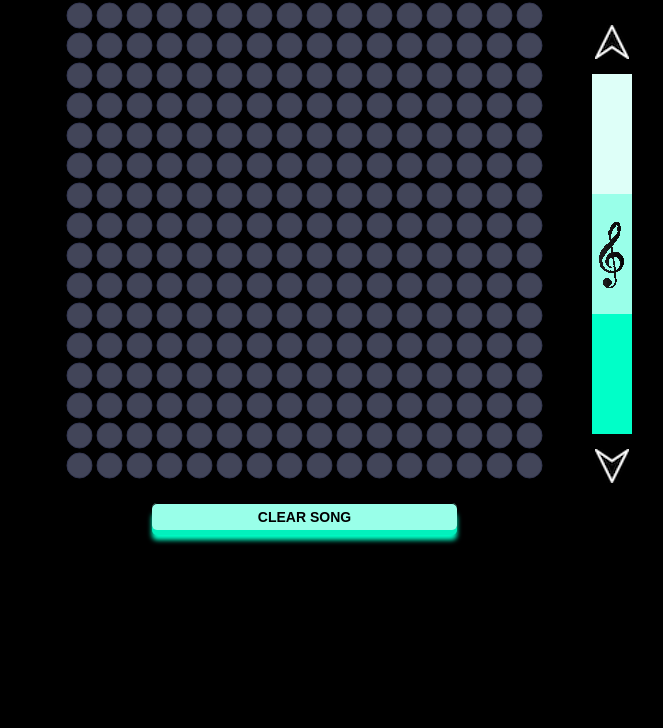
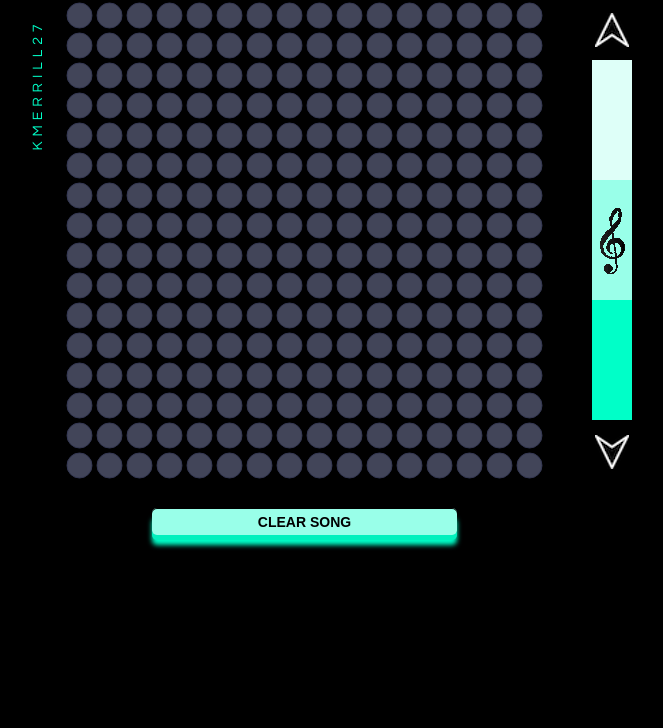
Before and after one commit to kmerrill27/tenorion, a plain HTML site: page public/index.html in a window 1280 px wide. Shown: the part 72-800 px from the top of the page, without its empty margins (33-696 px from the left). Drawn offline with nearby package versions, Linux system fonts and the light colour scheme.

Commit message:
finished

```diff
--- a/public/css/tenorion.css
+++ b/public/css/tenorion.css
@@ -1,30 +1,29 @@
 body {
 	background-color: black;
 	color: white;
-	font-family: "Courier", sans-serif;
+	font-family: "Century Gothic", sans-serif;
+	text-align: center;
 	-webkit-user-select: none;
 	-moz-user-select: -moz-none;
 	user-select: none;
 }
 
-.title {
+h1 {
 	top: 0px;
-	position: absolute;
-	left: 165px;
-	width: 345px;
-	text-align: center;
+	font-weight: normal;
 }
 
-.buttonBar {
+.center {
 	position: absolute;
-	top: 575px;
-	left: 185px;
+	left: 65px;
+	width: 545px;
 }
 
 #octaveBar {
 	position: absolute;
-	top: 82px;
+	top: 70px;
 	left: 625px;
+	height: 545px;
 }
 
 .octave {
@@ -53,10 +52,8 @@ body {
 	background-color: #DEFFF8;
 }
 
-.canvas {
-	position: absolute;
+canvas {
 	top: 40px;
-	left: 65px;
 }
 
 #whiteCanvas {
@@ -65,6 +62,22 @@ body {
 
 #rippleCanvas {
 	z-index: 2;
+}
+
+#signature {
+	position: absolute;
+	top: 150px;
+	left: 5px;
+	color: #00FFC8;
+	text-transform: uppercase;
+	letter-spacing: 5px;
+	font-size: 14px;
+	-webkit-transform: rotate(-90deg);
+	-moz-transform: rotate(90deg);
+}
+
+.buttonBar {
+	top: 580px;
 }
 
 button {
--- a/public/index.html
+++ b/public/index.html
@@ -5,10 +5,11 @@
 <title>Tenori-on</title>
 <link rel="stylesheet" href="css/tenorion.css" type="text/css"/>
 <script src="http://ajax.googleapis.com/ajax/libs/jquery/1/jquery.min.js"></script>
+<script src="js/tones.js"></script>
 <script src="js/tenorion.js"></script>
 </head>
 <body>
-	<h1 class="title">Play me</h1>
+	<h1 class="title center">Play me</h1>
 	<div id="octaveBar">
 		<img class="arrow" src="images/upArrow.png">
 		<div id="highOct" class="octave" ondrop="drop(event)"
@@ -22,11 +23,12 @@
 			ondragover="allowDrop(event)"></div>
 		<img class="arrow" src="images/downArrow.png">
 	</div>
+	<div id="signature">kmerrill27</div>
 	<div>
-		<canvas id="rippleCanvas" width="545" height="545" class="canvas"></canvas>
-		<canvas id="whiteCanvas" width="545" height="545" class="canvas"></canvas>
+		<canvas id="rippleCanvas" width="545" height="545" class="center"></canvas>
+		<canvas id="switchCanvas" width="545" height="545" class="center"></canvas>
 	</div>
-	<div class="buttonBar">
+	<div class="buttonBar center">
 		<button id="clearButton" type="button">Clear song</button>
 	</div>
 </body>
--- a/public/js/tenorion.js
+++ b/public/js/tenorion.js
@@ -6,46 +6,31 @@
  *
  **/
 var switchSize = 25, switchSpace = 5, switchOffset = 35, numSwitches = 16;
-var mouseX, mouseY;
-var xCoord, yCoord;
-var whiteCanvas, rippleCanvas, whiteCtx, rippleCtx;
-var canvasSize;
-var offColor = "#424559", onColor = "#A9AECC", playColor = "#EDEFFF", strokeColor = "#343854";
-var rippleColor = "rgba(237, 239, 255, 0.03)"
+var rippleOffset = 50;
 var tonePause = 150, ripplePause = 40;
 var dragging = false, turningOn = false;
-var rippleOffset = 50;
-var whiteSwitches = new Array(numSwitches);
-var currTones;
-var tonesDir = "tones/", tonesExt = ".wav";
-var lowTones = ["4C", "4B", "4A", "3G", "3F", "3E", "3D", "3C", "3B", "3A",
-	"2G", "2F", "2E", "2D", "2C", "2B"];
-var midTones = ["5C", "5B", "5A", "4G", "4F", "4E", "4D", "4C", "4B", "4A",
-	"3G", "3F", "3E", "3D", "3C", "3B"];
-var highTones = ["6C", "6B", "6A", "5G", "5F", "5E", "5D", "5C", "5B", "5A",
-	"4G", "4F", "4E", "4D", "4C", "4B"];
+var offColor = "#424559", onColor = "#A9AECC", playColor = "#EDEFFF";
+var strokeColor = "#343854", rippleColor = "rgba(237, 239, 255, 0.03)";
+var switches = new Array(numSwitches);
+var switchCanvas, rippleCanvas, switchCtx, rippleCtx;
+var canvasSize;
+var mouseX, mouseY;
 
 $(document).ready(function() {
-	whiteCanvas = $("#whiteCanvas");
-	whiteCtx = whiteCanvas[0].getContext("2d");
-	whiteCtx.strokeStyle = strokeColor;
-	canvasSize = whiteCanvas.width();
+	// Set up switch canvas
+	switchCanvas = $("#switchCanvas");
+	switchCtx = switchCanvas[0].getContext("2d");
+	switchCtx.strokeStyle = strokeColor;
+	canvasSize = switchCanvas.width();
+
+	// Draw the Tenori-on
+	initBoard();
+
+	// Set up ripple canvas
 	rippleCanvas = $("#rippleCanvas");
 	rippleCtx = rippleCanvas[0].getContext("2d");
 	rippleCtx.strokeStyle = rippleColor;
 	rippleCtx.lineWidth = 20;
-
-	// Draw the Tenori-on
-	initBoard();
-
-	// Turn off all notes when the clear button is pressed
-	$("#clearButton").mousedown(function() {
-		for (var y = 0; y < numSwitches; y++) {
-			for (var x = 0; x < numSwitches; x++) {
-				turnOff(whiteSwitches[y][x]);
-			}
-		}
-	});
 
 	// If the mouse is pressed, toggle the current switch and set up
 	// the current drag
@@ -54,7 +39,7 @@ $(document).ready(function() {
 			coords = getSwitch(event.pageX, event.pageY);
 
 			if (coords != null) {
-				var currSwitch = whiteSwitches[coords[1]][coords[0]];
+				var currSwitch = switches[coords[1]][coords[0]];
 				turningOn = currSwitch.on;
 			}
 
@@ -79,27 +64,40 @@ $(document).ready(function() {
 	rippleCanvas.mouseup(function(event) {
 		for (var y = 0; y < numSwitches; y++) {
 			for (var x = 0; x < numSwitches; x++) {
-				whiteSwitches[y][x].draggedOver = false;
+				switches[y][x].draggedOver = false;
+			}
+		}
+	});
+
+	// Turn off all notes when the clear button is pressed
+	$("#clearButton").mousedown(function() {
+		for (var y = 0; y < numSwitches; y++) {
+			for (var x = 0; x < numSwitches; x++) {
+				turnOff(switches[y][x]);
 			}
 		}
 	});
 });
 
+// Save x and y coordinates of mouse click
+function trackMouse(event) {
+	mouseX = event.pageX;
+	mouseY = event.pageY;
+};
+
 // Create Tenori-on, which is a 16x16 grid of LED switches
 function initBoard() {
+
 	// Load middle octave tones
-	for (var i = 0; i < numSwitches; i++) {
-		midTones[i] = new Audio(tonesDir + midTones[i] + tonesExt);
-	}
-	currTones = midTones;
+	initTones(numSwitches);
 
 	for (var y = 0; y < numSwitches; y++) {
-		whiteSwitches[y] = new Array(numSwitches);
+		switches[y] = new Array(numSwitches);
 		for (var x = 0; x < numSwitches; x++) {
 			xCoord = switchOffset + switchSize*x + switchSpace*x;
 			yCoord = switchOffset + switchSize*y + switchSpace*y;
 			drawSwitch(xCoord, yCoord, offColor);
-			whiteSwitches[y][x] = new ledSwitch(xCoord, yCoord);
+			switches[y][x] = new ledSwitch(xCoord, yCoord);
 		}
 	}
 
@@ -107,10 +105,37 @@ function initBoard() {
 	setInterval(function(){playTenorion()}, tonePause*numSwitches);
 
 	// Load other tones later so playback can start with middle octave tones
-	for (var i = 0; i < numSwitches; i++) {
-		lowTones[i] = new Audio(tonesDir + lowTones[i] + tonesExt);
-		highTones[i] = new Audio(tonesDir + highTones[i] + tonesExt);
+	loadAllTones(numSwitches);
+};
+
+// Create new LED switch
+function ledSwitch(xCoord, yCoord) {
+	this.x = xCoord;
+	this.y = yCoord;
+	this.on = false;
+	this.interval = null;
+	this.draggedOver = false;
+};
+
+// Draw a switch at the given location
+function drawSwitch(xCoord, yCoord, color, offset) {
+	// If no offset specified, set it to zero.
+	if (offset == null) {
+		offset = 0;
 	}
+	switchCtx.fillStyle = color;
+	switchCtx.beginPath();
+	switchCtx.clearRect(xCoord-1, yCoord-1, switchSize+2, switchSize+2);
+	switchCtx.arc(xCoord+switchSize/2, yCoord+switchSize/2, switchSize/2 + offset, 0,
+		Math.PI*2, true);
+	switchCtx.fill();
+	switchCtx.stroke();
+};
+
+// Turn on the given switch
+function turnOn(currSwitch) {
+	currSwitch.on = true;
+	drawSwitch(currSwitch.x, currSwitch.y, onColor);
 };
 
 // Turn off the given switch
@@ -120,12 +145,6 @@ function turnOff(currSwitch) {
 	setTimeout(function(){drawSwitch(currSwitch.x, currSwitch.y, offColor)}, 275);
 	clearInterval(currSwitch.interval);
 	currSwitch.interval = null;
-};
-
-// Turn on the given switch
-function turnOn(currSwitch) {
-	currSwitch.on = true;
-	drawSwitch(currSwitch.x, currSwitch.y, onColor);
 };
 
 // Turn the switch at the given coordinates on or off if appropriate
@@ -138,7 +157,7 @@ function toggle() {
 		row = coords[0];
 		col = coords[1];
 
-		var currSwitch = whiteSwitches[col][row];
+		var currSwitch = switches[col][row];
 
 		// Only toggle each switch once during a single drag
 		if (!currSwitch.draggedOver) {
@@ -152,30 +171,7 @@ function toggle() {
 		}
 
 		currSwitch.draggedOver = true;
-		whiteSwitches[col][row] = currSwitch;
-	}
-};
-
-// Play through the turned-on notes by iterating over the columns
-function playTenorion() {
-	var pause = 0;
-	for (var col = 0; col < numSwitches; col++) {
-		nextColumn(col, pause);
-		pause = pause + tonePause;
-	}
-};
-
-// Move to the next column to be played
-function nextColumn(col, pause) {
-	setTimeout(function(){playColumn(col)}, pause);
-};
-
-// Simultaneously play all turned-on switches in the given column
-function playColumn(col) {
-	for (var row = 0; row < numSwitches; row++) {
-		if (whiteSwitches[row][col].on) {
-			playSwitch(whiteSwitches[row][col], currTones[row]);
-		}
+		switches[col][row] = currSwitch;
 	}
 };
 
@@ -187,61 +183,28 @@ function playSwitch(currSwitch, tone) {
 	setTimeout(function(){drawSwitch(currSwitch.x, currSwitch.y, onColor)}, 250);
 };
 
-// Draw a switch at the given location
-function drawSwitch(xCoord, yCoord, color, offset) {
-	// If no offset specified, set it to zero.
-	if (offset == null) {
-		offset = 0;
+// Simultaneously play all turned-on switches in the given column
+function playColumn(col) {
+	for (var row = 0; row < numSwitches; row++) {
+		if (switches[row][col].on) {
+			playSwitch(switches[row][col], currTones[row]);
+		}
 	}
-	whiteCtx.fillStyle = color;
-	whiteCtx.beginPath();
-	whiteCtx.clearRect(xCoord-1, yCoord-1, switchSize+2, switchSize+2);
-	whiteCtx.arc(xCoord+switchSize/2, yCoord+switchSize/2, switchSize/2 + offset, 0,
-		Math.PI*2, true);
-	whiteCtx.fill();
-	whiteCtx.stroke();
 };
 
-// Save x and y coordinates of mouse click
-function trackMouse(event) {
-	mouseX = event.pageX;
-	mouseY = event.pageY;
+// Move to the next column to be played
+function nextColumn(col, pause) {
+	setTimeout(function(){playColumn(col)}, pause);
 };
 
-// Create new LED switch
-function ledSwitch(xCoord, yCoord) {
-	this.x = xCoord;
-	this.y = yCoord;
-	this.on = false;
-	this.interval = null;
-	this.draggedOver = false;
+// Play through the turned-on notes by iterating over the columns
+function playTenorion() {
+	var pause = 0;
+	for (var col = 0; col < numSwitches; col++) {
+		nextColumn(col, pause);
+		pause = pause + tonePause;
+	}
 };
-
-// Use mouse coordinates to determine on which switch the user clicked
-function getSwitch(xCoord, yCoord) {
-	// Calculate canvas element offset from top and left of window
-	var xOffset = whiteCanvas[0].offsetLeft + whiteCanvas[0].clientLeft +
-		whiteCanvas[0].scrollLeft;
-	var yOffset = whiteCanvas[0].offsetTop + whiteCanvas[0].clientTop +
-		whiteCanvas[0].scrollTop;
-
-	// Estimate of clicked switch's column and row in grid
-	xCoord = (xCoord - switchOffset - xOffset) / (switchSize + switchSpace);
-	yCoord = (yCoord - switchOffset - yOffset) / (switchSize + switchSpace);
-	var col = Math.floor(xCoord);
-	var row = Math.floor(yCoord);
-
-	// If user did not click on a switch - i.e. in the gridlines or on the outer
-	// border - return null
-	if (((xCoord - col) > .9) || ((yCoord - row) > .9) ||
-		row > (numSwitches-1) || col > (numSwitches-1) || row < 0 || col < 0) {
-		return null;
-	}
-
-	// If user clicked on a switch, return the switch's column and row
-	return [col, row];
-};
-
 
 // Draw light rippling out from the given location
 function ripple(xCoord, yCoord, size) {
@@ -261,27 +224,27 @@ function ripple(xCoord, yCoord, size) {
  	}
  };
 
-// Make drag and drop permissible
-function allowDrop(event) {
-	event.preventDefault();
+// Use mouse coordinates to determine on which switch the user clicked
+function getSwitch(xCoord, yCoord) {
+	// Calculate canvas element offset from top and left of window
+	var xOffset = switchCanvas[0].offsetLeft + switchCanvas[0].clientLeft +
+		switchCanvas[0].scrollLeft;
+	var yOffset = switchCanvas[0].offsetTop + switchCanvas[0].clientTop +
+		switchCanvas[0].scrollTop;
+
+	// Estimate of clicked switch's column and row in grid
+	xCoord = (xCoord - switchOffset - xOffset) / (switchSize + switchSpace);
+	yCoord = (yCoord - switchOffset - yOffset) / (switchSize + switchSpace);
+	var col = Math.floor(xCoord);
+	var row = Math.floor(yCoord);
+
+	// If user did not click on a switch - i.e. in the gridlines or on the outer
+	// border - return null
+	if (((xCoord - col) > .9) || ((yCoord - row) > .9) ||
+		row > (numSwitches-1) || col > (numSwitches-1) || row < 0 || col < 0) {
+		return null;
+	}
+
+	// If user clicked on a switch, return the switch's column and row
+	return [col, row];
 };
-
-// Save image to be dropped
-function drag(event) {
-	event.dataTransfer.setData("Image", event.target.id);
-};
-
-// Move image to selected element
-function drop(event) {
- 	event.preventDefault();
- 	var treble = event.dataTransfer.getData("Image");
- 	event.target.appendChild($("#" + treble)[0]);
- 	// Change tones to selected octave
- 	if (event.target.id == "highOct") {
- 		currTones = highTones;
- 	} else if (event.target.id == "midOct") {
- 		currTones = midTones;
- 	} else {
- 		currTones = lowTones;
- 	}
-};
--- /dev/null
+++ b/public/js/tones.js
@@ -0,0 +1,56 @@
+/**
+ *
+ * Audio functionality for Tenori-on.
+ *
+ * @author Kim Merrill
+ *
+ **/
+var tonesDir = "tones/", tonesExt = ".wav";
+var currTones;
+var lowTones = ["4C", "4B", "4A", "3G", "3F", "3E", "3D", "3C", "3B", "3A",
+	"2G", "2F", "2E", "2D", "2C", "2B"];
+var midTones = ["5C", "5B", "5A", "4G", "4F", "4E", "4D", "4C", "4B", "4A",
+	"3G", "3F", "3E", "3D", "3C", "3B"];
+var highTones = ["6C", "6B", "6A", "5G", "5F", "5E", "5D", "5C", "5B", "5A",
+	"4G", "4F", "4E", "4D", "4C", "4B"];
+
+// Load middle octave tones for immediate playback on page load
+function initTones(numSwitches) {
+	for (var i = 0; i < numSwitches; i++) {
+		midTones[i] = new Audio(tonesDir + midTones[i] + tonesExt);
+	}
+	currTones = midTones;
+}
+
+// Load remaining octave tones for quick access later
+function loadAllTones(numSwitches) {
+	for (var i = 0; i < numSwitches; i++) {
+		lowTones[i] = new Audio(tonesDir + lowTones[i] + tonesExt);
+		highTones[i] = new Audio(tonesDir + highTones[i] + tonesExt);
+	}
+};
+
+// Make drag and drop permissible
+function allowDrop(event) {
+	event.preventDefault();
+};
+
+// Save image to be dropped
+function drag(event) {
+	event.dataTransfer.setData("Image", event.target.id);
+};
+
+// Move image to selected element to allow for octave change
+function drop(event) {
+ 	event.preventDefault();
+ 	var treble = event.dataTransfer.getData("Image");
+ 	event.target.appendChild($("#" + treble)[0]);
+ 	// Change tones to selected octave
+ 	if (event.target.id == "highOct") {
+ 		currTones = highTones;
+ 	} else if (event.target.id == "midOct") {
+ 		currTones = midTones;
+ 	} else {
+ 		currTones = lowTones;
+ 	}
+};
```
